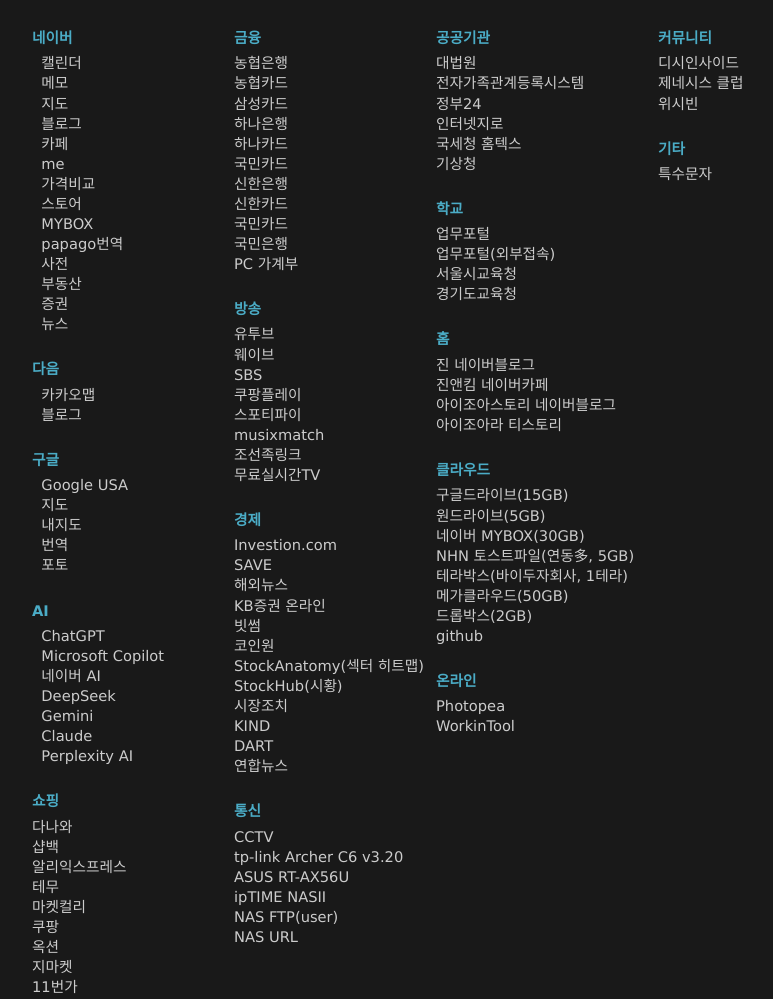
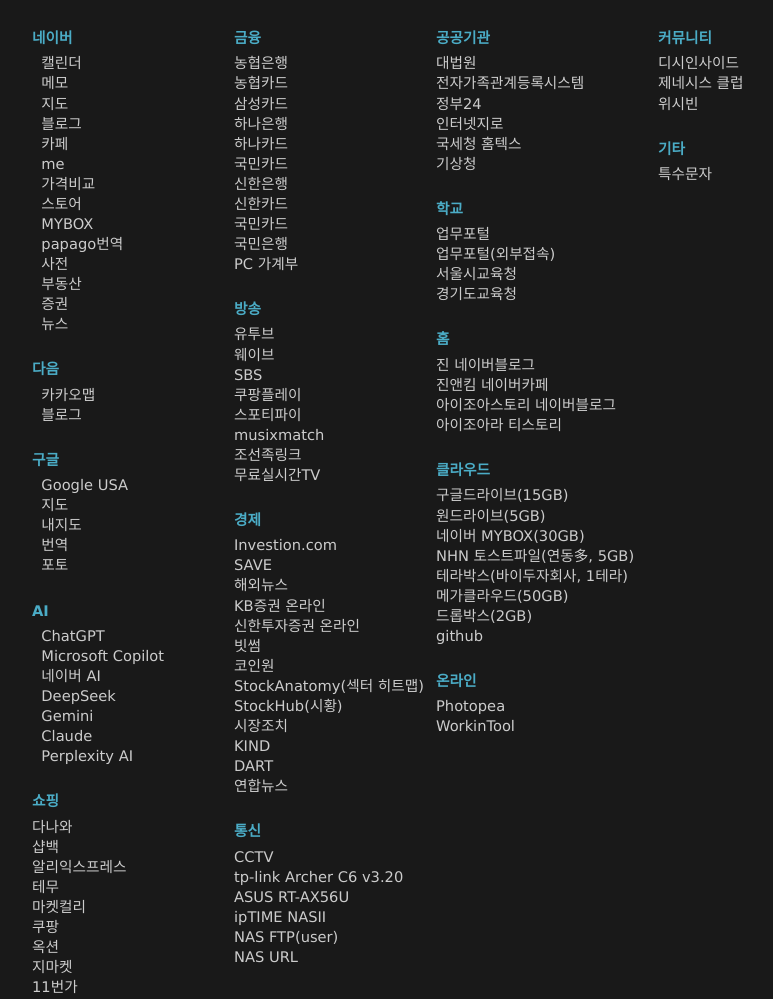
Before and after one commit to borru/Link, a plain HTML site: page index.html in a window 1280 px wide. Shown: the whole page, without its empty margins (195-968 px from the left). Drawn offline with Linux system fonts and the light colour scheme.

Commit message:
Update index.html

```diff
--- a/index.html
+++ b/index.html
@@ -97,6 +97,7 @@ A:hover{color:#00FFFF;text-decoration:none;font-weight: bolder}
         <p><a href="https://saveticker.com/">SAVE</a></p>
         <p><a href="https://finviz.com/">해외뉴스</a></p>
         <p><a href="https://mablewide.kbsec.com/go.able">KB증권 온라인</a></p>
+        <p><a href="https://www.shinhansec.com/WEB-APP/wts/main/index.cmd">신한투자증권 온라인</a></p>
         <p><a href="https://www.bithumb.com/">빗썸</a></p>
         <p><a href="https://coinone.co.kr//">코인원</a></p>
         <p><a href="https://stockanatomy.com/market/heatmap">StockAnatomy(섹터 히트맵)</a></p>
```
